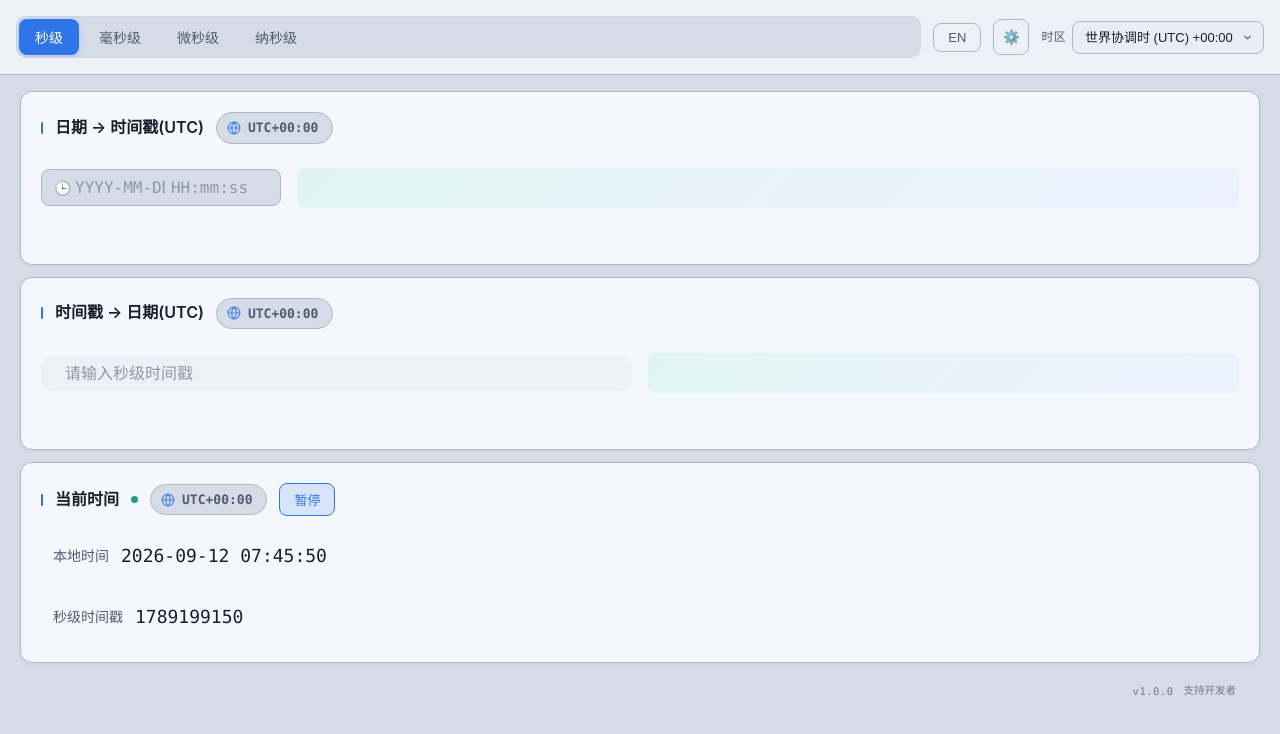
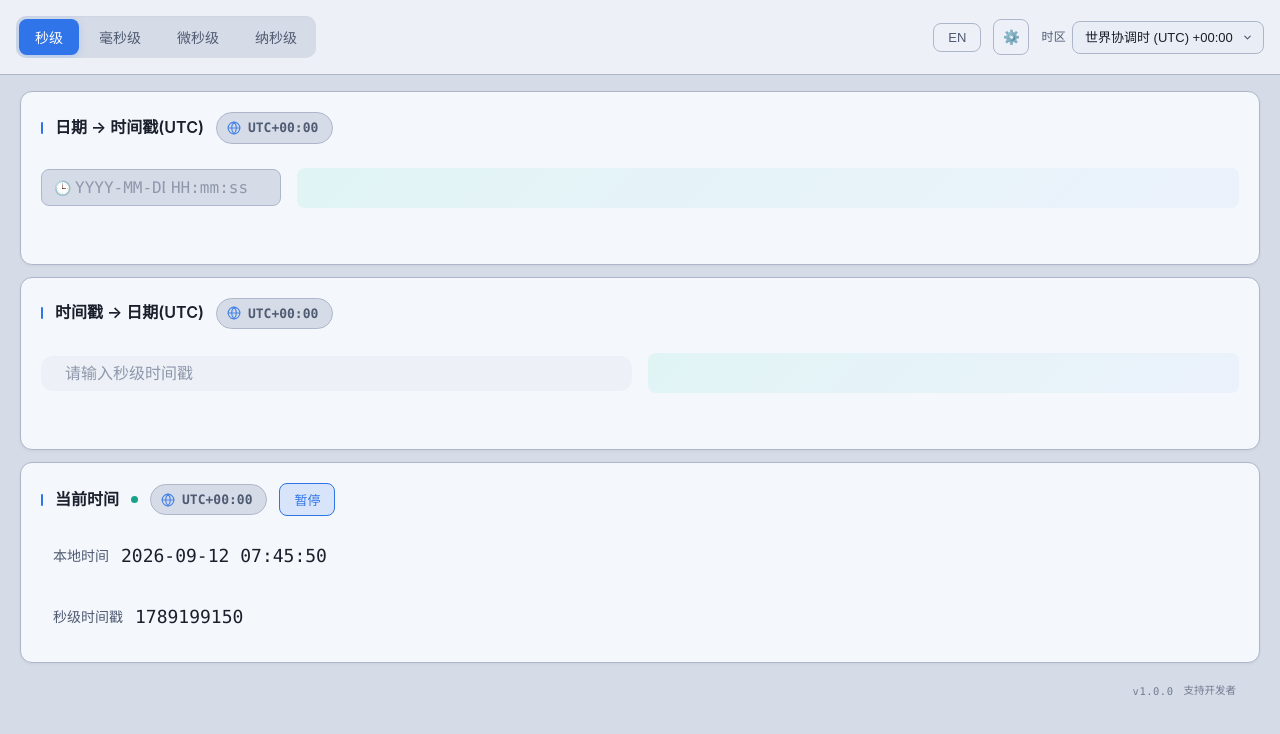
Before and after one commit to niehz/timestamp, a website: page index.html in a window 1280 px wide. Drawn offline with Linux system fonts and the light colour scheme.

Commit message:
fix(css): tabs 只缩不增，去掉英文态 ns 右侧空白

```diff
--- a/index.css
+++ b/index.css
@@ -60,7 +60,7 @@ html,body{height:100%;overflow:hidden}
 .app{display:flex;flex-direction:column;gap:0;height:100%;padding:0;overflow:hidden;min-width:760px;position:relative}
 
 .header{display:flex;align-items:center;justify-content:space-between;gap:12px;padding:16px 16px;background:var(--panel);border-bottom:1px solid var(--border)}
-.tabs{display:flex;gap:4px;background:var(--bg);border-radius:10px;padding:3px;flex:1 1 auto;min-width:0;max-width:100%;overflow-x:auto;scrollbar-width:none}
+.tabs{display:flex;gap:4px;background:var(--bg);border-radius:10px;padding:3px;flex:0 1 auto;min-width:0;max-width:100%;overflow-x:auto;scrollbar-width:none}
 .tabs::-webkit-scrollbar{display:none}
 .tab{border:none;background:transparent;color:var(--dim);padding:8px 16px;border-radius:8px;font-size:14px;font-weight:500;cursor:pointer;transition:all .2s;flex:0 0 auto;white-space:nowrap;position:relative}
 .tab .tab-text{flex:1}
```
Also changed, not shown: web/build/index.css.
